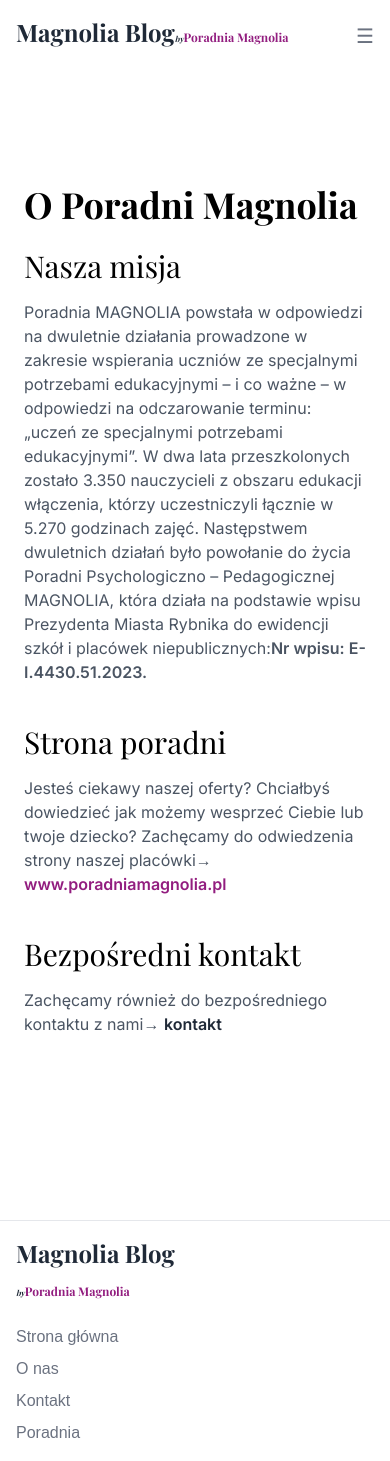
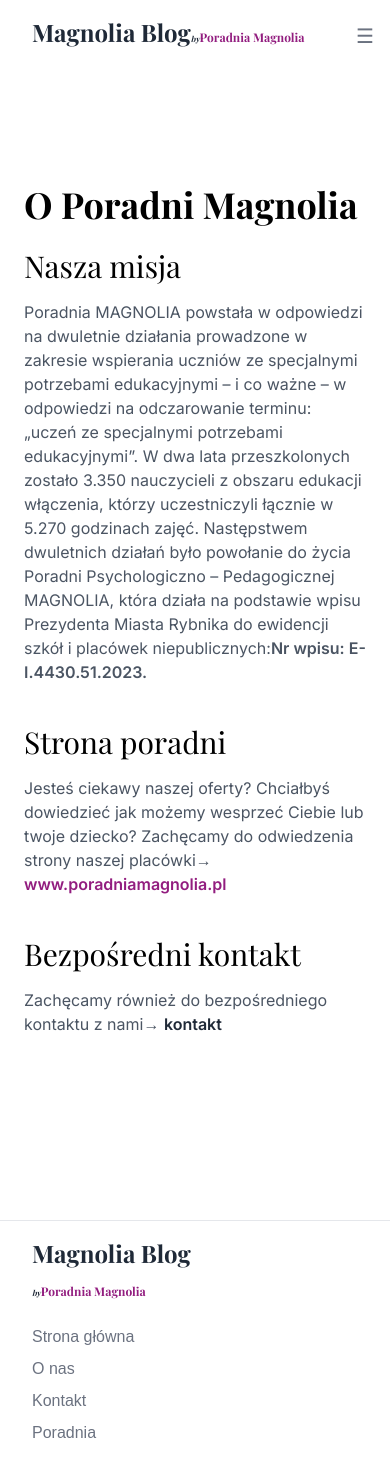
Before and after one commit to FifiLen/MagnoliaBlog, a Next.js app: page /about in a window 390 px wide. Built offline with nearby package versions, Linux system fonts and the light colour scheme; a web font is replaced by a local one.

Commit message:
md home page layout

```diff
--- a/app/globals.css
+++ b/app/globals.css
@@ -102,7 +102,7 @@
     background: #333;
   }
 
-  .grid {
+ /* .grid {
     display: flex;
     flex-wrap: wrap;
 }
@@ -115,7 +115,7 @@
 
 .grid-item-content {
     flex-grow: 1;
-}
+} */
 
 .fade-in {
   animation: fadeIn 2s forwards;
--- a/app/page.tsx
+++ b/app/page.tsx
@@ -19,12 +19,12 @@
     <Link href="about"><p className=" text-center hero"><span className=" underline font-light">O poradni</span>↩</p></Link>
 
     <p className=" font-semibold mt-20 md:mt-40 pl-10 md:pl-0">Artykuły⤵</p>
-    <div className="mt-10 grid grid-cols-2 gap-12">
+    <div className="mt-10 grid md:grid-cols-2 gap-12">
 
     { projects.map((project) => (
       <div key={project.name} className=" border-x p-10">
         <p className=" text-sm font-bold">{project.publication}</p>
-        <h2 className=" font-playfair text-4xl mb-3">{project.name}</h2>
+        <h2 className=" font-playfair text-2xl mb-3">{project.name}</h2>
         <div className=" italic text-sm text-slate-400 mb-3"><PortableText value={project.subtitle}/></div>
 
         <Image
--- a/components/footer.tsx
+++ b/components/footer.tsx
@@ -1,7 +1,7 @@
 const Foot = () => {
   return (
       <footer className="w-full bg-white text-gray-800 p-4 border-t">
-        <div className="container mx-auto flex flex-col md:flex-row justify-center items-center space-y-4 md:space-y-0">
+        <div className="container mx-auto flex flex-col md:flex-row justify-center items-center space-y-4 md:space-y-0 px-4 md:px-0">
         <div className="font-bold text-xl w-full">
           <a href="/" className="hover:text-[#ffae82] logo text-2xl md:text-4xl font-playfair">Magnolia Blog<br className="md:hidden block" /><span className='italic text-[8px]'>by</span><span className=' text-[12px] text-[#921D7F]'>Poradnia Magnolia</span></a>
         </div>
--- a/components/page.tsx
+++ b/components/page.tsx
@@ -24,7 +24,7 @@
   return (
     <header className={`fixed top-0 left-0 w-full z-50 bg-white text-gray-800 p-4 ${borderAnimation}`}>
       <div className="container mx-auto flex justify-between items-center">
-        <div className="font-bold text-xl w-full">
+        <div className="font-bold text-xl w-full px-4 md:px-0">
           <a href="/" className="hover:text-[#ffae82] logo  text-2xl md:text-4xl font-playfair">Magnolia Blog<span className='italic text-[8px]'>by</span><span className=' text-[12px] text-[#921D7F]'>Poradnia Magnolia</span></a>
         </div>
         <div className="md:hidden">
```
